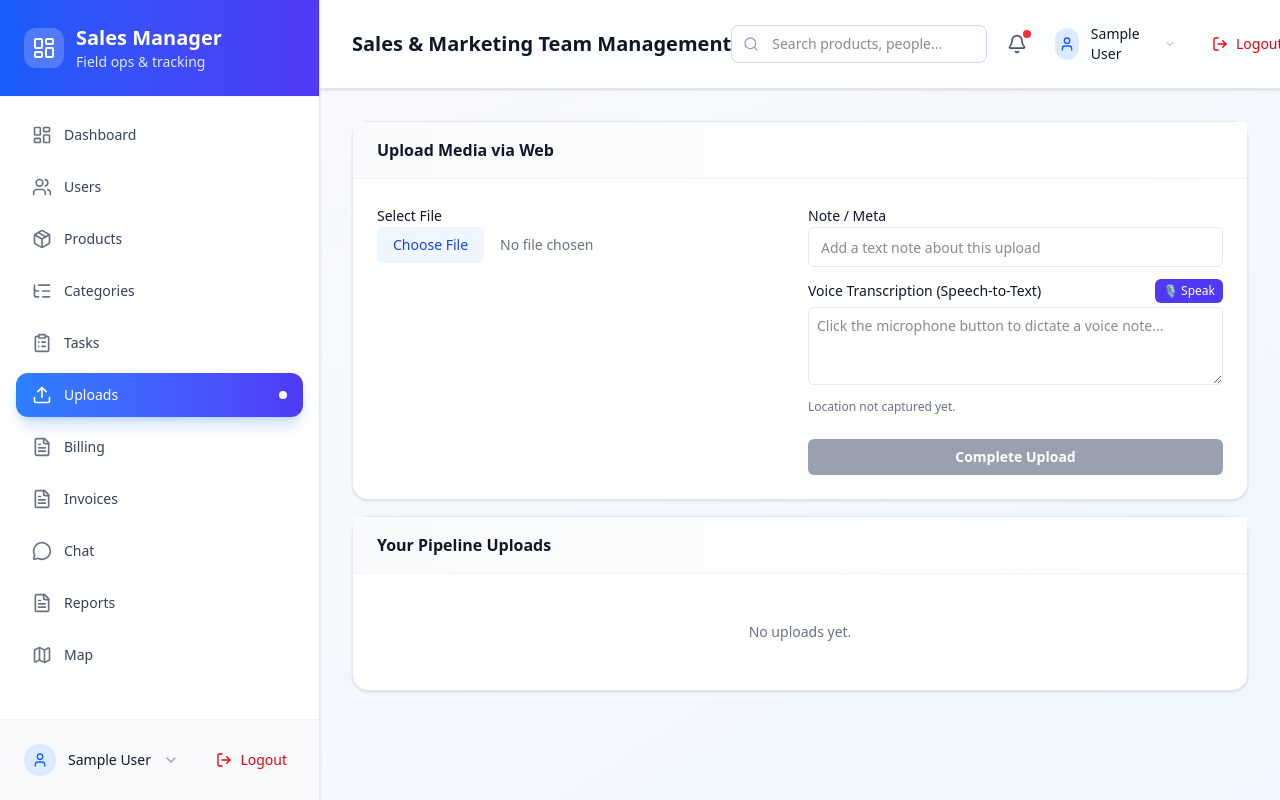
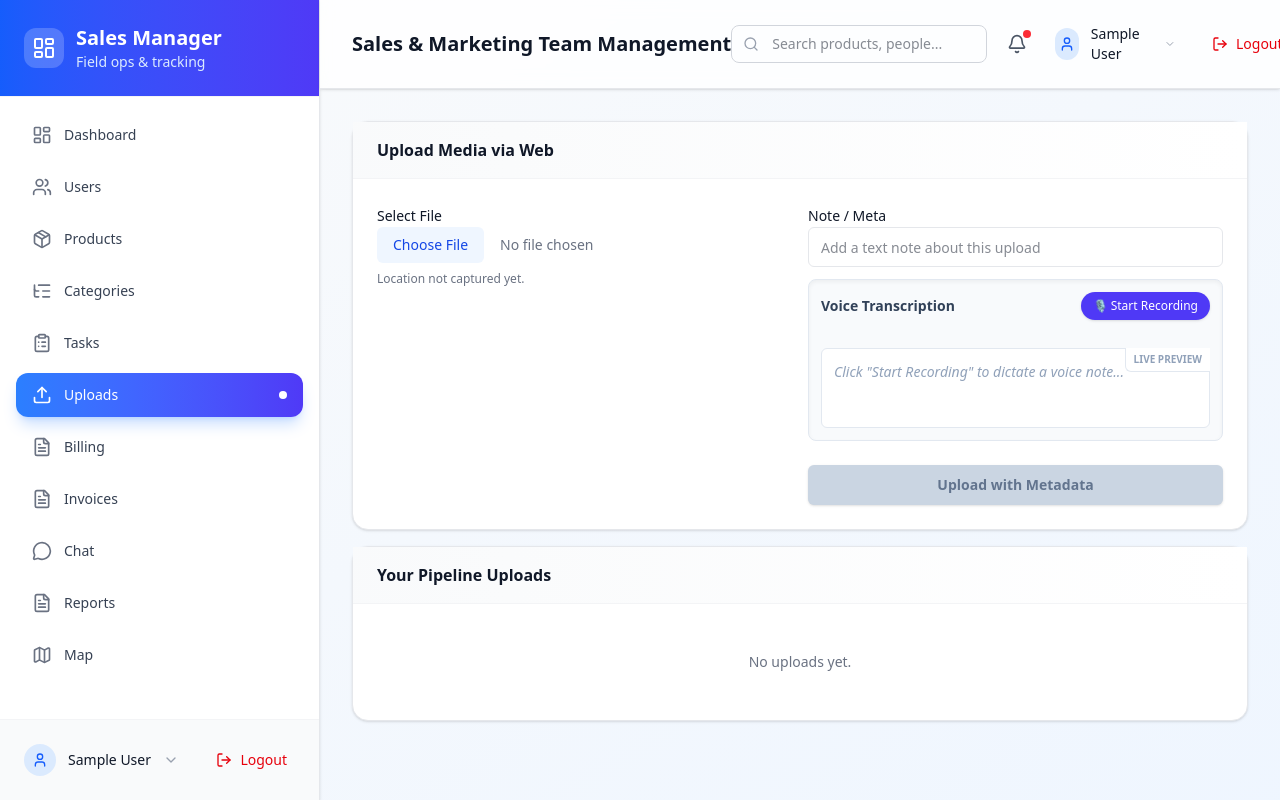
Before and after one commit to N1gel7/Sales-Project, a React (Vite) app in the folder sales-mgmt/: page /uploads in a window 1280 px wide. Built offline with nearby package versions, Linux system fonts and the light colour scheme; no server answers; sample sign-in values are in the browser's storage.

Commit message:
Fix UI visualizer bugs and refactor API endpoint for file uploads

```diff
--- a/sales-mgmt/src/pages/Uploads.tsx
+++ b/sales-mgmt/src/pages/Uploads.tsx
@@ -1,4 +1,5 @@
 import React, { useState, useEffect, useRef } from 'react';
+import { api } from '../services/api';
 
 type Location = { lat: number; lng: number } | null;
 
@@ -14,8 +15,16 @@ export default function Uploads(): React.ReactElement {
 
   // Speech Recognition State
   const [transcription, setTranscription] = useState('');
+  const [interimTranscription, setInterimTranscription] = useState('');
   const [isRecording, setIsRecording] = useState(false);
   const recognitionRef = useRef<any>(null);
+
+  // Audio Visualizer Refs
+  const canvasRef = useRef<HTMLCanvasElement>(null);
+  const audioContextRef = useRef<AudioContext | null>(null);
+  const analyserRef = useRef<AnalyserNode | null>(null);
+  const mediaStreamRef = useRef<MediaStream | null>(null);
+  const animationFrameRef = useRef<number | null>(null);
 
   async function load() {
     try {
@@ -55,43 +64,154 @@ export default function Uploads(): React.ReactElement {
       recognition.lang = 'en-US';
 
       recognition.onresult = (event: any) => {
-        let currentTranscript = '';
+        let currentFinalTranscript = '';
+        let currentInterimTranscript = '';
+
         for (let i = event.resultIndex; i < event.results.length; i++) {
           const transcript = event.results[i][0].transcript;
           if (event.results[i].isFinal) {
-            currentTranscript += transcript + ' ';
+            currentFinalTranscript += transcript + ' ';
+          } else {
+            currentInterimTranscript += transcript;
           }
         }
-        if (currentTranscript) {
-          setTranscription((prev) => prev + currentTranscript);
+
+        if (currentFinalTranscript) {
+          setTranscription((prev) => prev + currentFinalTranscript);
         }
+        setInterimTranscription(currentInterimTranscript);
       };
 
       recognition.onerror = (event: any) => {
         console.error("Speech recognition error:", event.error);
         setIsRecording(false);
+        stopVisualizer();
       };
 
       recognition.onend = () => {
         setIsRecording(false);
+        stopVisualizer();
+        setInterimTranscription('');
       };
 
       recognitionRef.current = recognition;
     }
+
+    return () => {
+      stopVisualizer();
+    };
   }, []);
 
-  const toggleRecording = () => {
+  const startVisualizer = async (): Promise<boolean> => {
+    try {
+      const stream = await navigator.mediaDevices.getUserMedia({ audio: true });
+      mediaStreamRef.current = stream;
+
+      const audioCtx = new (window.AudioContext || (window as any).webkitAudioContext)();
+      audioContextRef.current = audioCtx;
+
+      if (audioCtx.state === 'suspended') {
+        await audioCtx.resume();
+      }
+
+      const analyser = audioCtx.createAnalyser();
+      analyser.fftSize = 256;
+      analyser.smoothingTimeConstant = 0.8;
+      analyserRef.current = analyser;
+
+      const source = audioCtx.createMediaStreamSource(stream);
+      source.connect(analyser);
+
+      visualize();
+      return true;
+    } catch (err) {
+      console.error('Error accessing mic for visualizer:', err);
+      // If visualizer fails, we can still fall back and try SpeechRecognition
+      return true;
+    }
+  };
+
+  const stopVisualizer = () => {
+    if (animationFrameRef.current) cancelAnimationFrame(animationFrameRef.current);
+    if (mediaStreamRef.current) mediaStreamRef.current.getTracks().forEach(track => track.stop());
+    if (audioContextRef.current) {
+      audioContextRef.current.close().catch(() => {});
+    }
+
+    const canvas = canvasRef.current;
+    if (canvas) {
+      const canvasCtx = canvas.getContext('2d');
+      if (canvasCtx) canvasCtx.clearRect(0, 0, canvas.width, canvas.height);
+    }
+  };
+
+  const visualize = () => {
+    if (!canvasRef.current || !analyserRef.current) return;
+    const canvas = canvasRef.current;
+    const canvasCtx = canvas.getContext('2d');
+    if (!canvasCtx) return;
+
+    const analyser = analyserRef.current;
+    const bufferLength = analyser.frequencyBinCount;
+    const dataArray = new Uint8Array(bufferLength);
+
+    const draw = () => {
+      animationFrameRef.current = requestAnimationFrame(draw);
+      analyser.getByteFrequencyData(dataArray);
+
+      canvasCtx.clearRect(0, 0, canvas.width, canvas.height);
+
+      const barWidth = (canvas.width / bufferLength) * 2.5;
+      let x = 0;
+
+      for (let i = 0; i < bufferLength; i++) {
+        const rawValue = dataArray[i]; // 0 to 255
+
+        // Scale the raw value down so it fits nicely inside the canvas height
+        let scaledHeight = (rawValue / 255) * canvas.height;
+
+        // Ensure there is always a tiny blip even during perfect silence
+        if (scaledHeight < 2) {
+          scaledHeight = 2;
+        }
+
+        // dynamic coloring based on intensity
+        const r = Math.min(255, 79 + rawValue);
+        const g = 70;
+        const b = 229;
+
+        canvasCtx.fillStyle = `rgb(${r},${g},${b})`;
+        canvasCtx.fillRect(x, (canvas.height - scaledHeight) / 2, barWidth, scaledHeight);
+
+        x += barWidth + 1;
+      }
+    };
+    draw();
+  };
+
+  const toggleRecording = async () => {
     if (isRecording) {
       recognitionRef.current?.stop();
       setIsRecording(false);
+      stopVisualizer();
+      setInterimTranscription('');
     } else {
       if (!recognitionRef.current) {
         alert("Your browser does not support Speech Recognition.");
         return;
       }
-      // setTranscription(''); // optional to clear previous
-      recognitionRef.current.start();
+
       setIsRecording(true);
+
+      // We ensure the visualizer's getUserMedia grabs the microphone first
+      // Some browsers drop SpeechRecognition if multiple inputs compete simultaneously.
+      await startVisualizer();
+
+      try {
+        recognitionRef.current.start();
+      } catch (e) {
+        console.error("Speech Recognition Engine failed to start", e);
+      }
     }
   };
 
@@ -166,31 +286,24 @@ export default function Uploads(): React.ReactElement {
       const token = localStorage.getItem('auth_token');
 
       const formData = new FormData();
-      formData.append('files', selectedFile);
+      // Ensure the browser explicitly passes the filename parameter inside the blob payload
+      formData.append('files', selectedFile, selectedFile.name);
+
       if (note.trim()) formData.append('note', note.trim());
       if (transcription.trim()) formData.append('transcription', transcription.trim());
+      if (interimTranscription.trim()) formData.append('interimTranscription', interimTranscription.trim());
       if (location) formData.append('coords', JSON.stringify(location));
 
-      const res = await fetch('/api/uploads', {
-        method: 'POST',
-        headers: {
-          Authorization: `Bearer ${token}`,
-        },
-        body: formData,
-      });
-
-      if (!res.ok) {
-        const errorText = await res.text();
-        throw new Error(`Server error: ${res.status} - ${errorText}`);
-      }
+      await api.createUpload(formData);
 
       setNote('');
       setTranscription('');
+      setInterimTranscription('');
       setSelectedFile(null);
       await load();
       alert('Upload successful!');
-    } catch (error) {
-      alert('Upload failed: ' + (error instanceof Error ? error.message : 'Unknown error'));
+    } catch (error: any) {
+      alert('Upload failed: ' + (error.message || 'Unknown error'));
     } finally {
       setUploading(false);
     }
@@ -226,7 +339,17 @@ export default function Uploads(): React.ReactElement {
                 )}
               </div>
             )}
+
+            <div className="mt-2 text-xs">
+              {location ? (
+                <div className="text-green-600">📍 Lat: {location.lat.toFixed(4)}, Lng: {location.lng.toFixed(4)}</div>
+              ) : (
+                <div className="text-gray-500">Location not captured yet.</div>
+              )}
+              {locationError && <div className="text-red-500 mt-1">⚠️ {locationError}</div>}
+            </div>
           </div>
+
           <div className="space-y-2 flex flex-col justify-between">
             <div>
               <label className="text-sm font-medium">Note / Meta</label>
@@ -237,33 +360,47 @@ export default function Uploads(): React.ReactElement {
                 placeholder="Add a text note about this upload"
               />
 
-              <div className="flex items-center justify-between mb-1">
-                <label className="text-sm font-medium">Voice Transcription (Speech-to-Text)</label>
-                <button
-                  onClick={toggleRecording}
-                  className={`text-xs px-2 py-1 rounded-md text-white transition-colors flex items-center ${
-                    isRecording ? 'bg-red-500 animate-pulse' : 'bg-indigo-600 hover:bg-indigo-500'
-                  }`}
-                >
-                  {isRecording ? "🔴 Recording..." : "🎙️ Speak"}
-                </button>
-              </div>
+              <div className="flex flex-col gap-2 p-3 bg-slate-50 border border-slate-200 rounded-lg shadow-inner">
+                <div className="flex items-center justify-between mb-1">
+                  <div className="flex items-center gap-2">
+                    <label className="text-sm font-semibold text-slate-700">Voice Transcription</label>
+                    {isRecording && <span className="flex h-2 w-2 rounded-full bg-red-500 animate-pulse"></span>}
+                  </div>
+                  <button
+                    onClick={toggleRecording}
+                    className={`text-xs px-3 py-1.5 rounded-full font-medium shadow-sm transition-all flex items-center gap-1.5 ${
+                      isRecording ? 'bg-red-50 hover:bg-red-100 border border-red-200 text-red-600' : 'bg-indigo-600 hover:bg-indigo-700 text-white'
+                    }`}
+                  >
+                    {isRecording ? "🛑 Stop" : "🎙️ Start Recording"}
+                  </button>
+                </div>
 
-              <textarea
-                value={transcription}
-                onChange={(e) => setTranscription(e.target.value)}
-                rows={3}
-                className="w-full border border-gray-200 rounded-md p-2 text-sm"
-                placeholder="Click the microphone button to dictate a voice note..."
-              />
+                {/* Visualizer Canvas */}
+                <div className={`w-full overflow-hidden transition-all duration-300 ${isRecording ? 'h-16 opacity-100' : 'h-0 opacity-0'}`}>
+                  <canvas ref={canvasRef} className="w-full h-16 rounded bg-slate-100 border-b border-slate-200" width={400} height={64}></canvas>
+                </div>
 
-              <div className="mt-2 text-xs">
-                {location ? (
-                  <div className="text-green-600">📍 Lat: {location.lat.toFixed(4)}, Lng: {location.lng.toFixed(4)}</div>
-                ) : (
-                  <div className="text-gray-500">Location not captured yet.</div>
-                )}
-                {locationError && <div className="text-red-500 mt-1">⚠️ {locationError}</div>}
+                {/* Live Preview Window */}
+                <div className="relative mt-2">
+                  <div className="absolute top-0 right-0 px-2 py-1 text-[10px] uppercase font-bold text-slate-400 bg-white rounded-bl-md border-b border-l border-slate-200">
+                    Live Preview
+                  </div>
+                  <div className="w-full min-h-[5rem] bg-white border border-slate-200 rounded-md p-3 text-sm leading-relaxed max-h-40 overflow-y-auto">
+                    {transcription === '' && interimTranscription === '' && !isRecording ? (
+                      <span className="text-slate-400 italic">Click "Start Recording" to dictate a voice note...</span>
+                    ) : (
+                      <>
+                        <span className="text-slate-800">{transcription}</span>
+                        {interimTranscription && (
+                          <span className="text-indigo-500 italic bg-indigo-50 px-1 rounded ml-1 animate-pulse">
+                            {interimTranscription}
+                          </span>
+                        )}
+                      </>
+                    )}
+                  </div>
+                </div>
               </div>
             </div>
 
@@ -271,14 +408,14 @@ export default function Uploads(): React.ReactElement {
               <button
                 onClick={uploadFile}
                 disabled={!selectedFile || uploading}
-                className="w-full h-9 px-3 rounded-md bg-green-600 text-white text-sm font-semibold disabled:bg-gray-400 disabled:cursor-not-allowed"
+                className="w-full h-10 rounded-md bg-green-600 hover:bg-green-700 text-white text-sm font-semibold disabled:bg-slate-300 disabled:text-slate-500 shadow-sm transition-all disabled:cursor-not-allowed"
               >
-                {uploading ? `Uploading... ${uploadProgress}%` : 'Complete Upload'}
+                {uploading ? `Uploading... ${uploadProgress}%` : 'Upload with Metadata'}
               </button>
               {uploading && (
-                <div className="mt-2 w-full bg-gray-200 rounded-full h-2">
+                <div className="mt-2 w-full bg-slate-200 rounded-full h-1.5 overflow-hidden">
                   <div
-                    className="bg-green-600 h-2 rounded-full transition-all duration-300"
+                    className="bg-green-500 h-1.5 rounded-full transition-all duration-300"
                     style={{ width: `${uploadProgress}%` }}
                   ></div>
                 </div>
@@ -302,50 +439,63 @@ export default function Uploads(): React.ReactElement {
                 const isAudio = t.startsWith('audio/') || t === 'audio';
                 const mediaSrc = upload.fileUrl || upload.mediaUrl;
                 return (
-                  <li key={upload._id} className="py-3 flex items-start justify-between gap-4">
-                    <div className="flex-1">
-                      <div className="text-sm font-medium">{upload.note || 'No text note'}</div>
-                      <div className="text-xs text-gray-500 mb-2">
-                        {(t || 'file').toUpperCase()} • {upload.user?.code || 'Unknown Rep'}
-                        {upload.coords?.lat != null && upload.coords?.lng != null
-                          ? ` • 📍 (${Number(upload.coords.lat).toFixed(4)}, ${Number(upload.coords.lng).toFixed(4)})`
-                          : null}
+                  <li key={upload._id} className="py-4 flex flex-col md:flex-row md:items-start justify-between gap-4">
+                    <div className="flex-1 space-y-2">
+                      <div>
+                        <div className="text-sm font-semibold text-slate-800">{upload.note || 'No textual note provided'}</div>
+                        <div className="text-xs text-slate-500 mt-0.5">
+                          <span className="inline-flex items-center px-2 py-0.5 rounded text-xs font-medium bg-slate-100 text-slate-800 mr-2">
+                            {(t || 'file').toUpperCase()}
+                          </span>
+                          Uploaded by <span className="font-medium text-slate-700">{upload.user?.code || 'Unknown Rep'}</span>
+                          {upload.coords?.lat != null && upload.coords?.lng != null
+                            ? ` • 📍 Location: (${Number(upload.coords.lat).toFixed(4)}, ${Number(upload.coords.lng).toFixed(4)})`
+                            : null}
+                        </div>
                       </div>
 
                       {upload.transcription && (
-                        <div className="mt-2 p-3 bg-blue-50/50 border border-blue-100 rounded-md text-sm">
-                          <div className="font-semibold text-blue-900 mb-1 flex items-center gap-1">🎙️ Transcription:</div>
-                          <p className="text-blue-800">&quot;{upload.transcription}&quot;</p>
+                        <div className="p-3 bg-indigo-50 border border-indigo-100 rounded-lg shadow-sm">
+                          <div className="text-xs font-bold text-indigo-900 uppercase tracking-wider mb-1 flex items-center gap-1">
+                            <span className="text-sm">🎙️</span> Voice Transcription Transcript
+                          </div>
+                          <p className="text-indigo-800 text-sm italic leading-relaxed">&quot;{upload.transcription}&quot;</p>
                           {upload.translation && (
                             <>
-                              <div className="font-semibold text-blue-900 mt-2 flex items-center gap-1">🌍 Translation:</div>
-                              <p className="text-blue-800">&quot;{upload.translation}&quot;</p>
+                              <div className="text-xs font-bold text-indigo-900 uppercase tracking-wider mt-3 mb-1 flex items-center gap-1">
+                                <span className="text-sm">🌍</span> Translation
+                              </div>
+                              <p className="text-indigo-800 text-sm leading-relaxed">&quot;{upload.translation}&quot;</p>
                             </>
                           )}
                         </div>
                       )}
 
                       {mediaSrc && (
-                        <div className="mt-3">
+                        <div className="mt-3 overflow-hidden rounded-lg border border-slate-200 bg-slate-50 w-full md:max-w-md">
                           {isImage && (
-                            <img src={mediaSrc} alt="Upload" className="h-32 object-cover rounded-md border" />
+                            <img src={mediaSrc} alt="Upload" className="w-full h-auto object-cover max-h-64" />
                           )}
                           {isVideo && (
-                            <video src={mediaSrc} controls className="h-40 rounded-md bg-black" />
+                            <video src={mediaSrc} controls className="w-full bg-black max-h-64" />
                           )}
                           {isAudio && (
-                            <audio src={mediaSrc} controls className="w-full max-w-sm" />
+                            <div className="p-3">
+                              <audio src={mediaSrc} controls className="w-full" />
+                            </div>
                           )}
                           {!isImage && !isVideo && !isAudio && (
-                            <a href={mediaSrc} target="_blank" rel="noreferrer" className="text-sm text-blue-600 underline">
-                              Open file
-                            </a>
+                            <div className="p-3">
+                              <a href={mediaSrc} target="_blank" rel="noreferrer" className="text-sm font-medium text-indigo-600 hover:text-indigo-500 inline-flex items-center gap-1">
+                                <span>📄</span> Open attachment in new tab
+                              </a>
+                            </div>
                           )}
                         </div>
                       )}
                     </div>
-                    <div className="text-xs text-gray-500 whitespace-nowrap">
-                      {upload.createdAt ? new Date(upload.createdAt).toLocaleDateString() : '—'}
+                    <div className="text-xs font-medium text-slate-400 whitespace-nowrap bg-slate-50 px-2 py-1 rounded-md border border-slate-100">
+                      {upload.createdAt ? new Date(upload.createdAt).toLocaleDateString(undefined, { month: 'short', day: 'numeric', year: 'numeric' }) : '—'}
                     </div>
                   </li>
                 );
--- a/sales-mgmt/src/services/api.ts
+++ b/sales-mgmt/src/services/api.ts
@@ -102,7 +102,11 @@ export const api = {
     return http('/api/general?type=uploads');
   },
   createUpload(formData: FormData) {
-    return axiosInstance.post('/api/general?type=uploads', formData);
+    return axiosInstance.post('/api/uploads', formData, {
+      headers: {
+        'Content-Type': 'multipart/form-data'
+      }
+    });
   },
   // chats
   listChats() {
```
